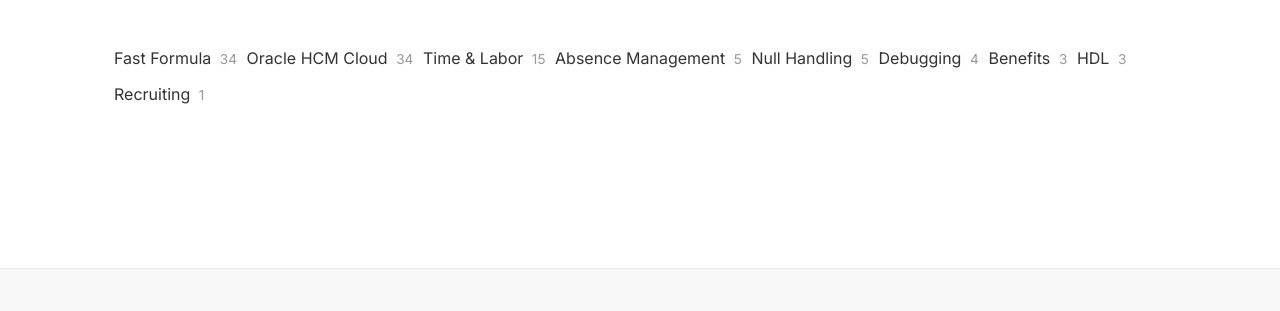
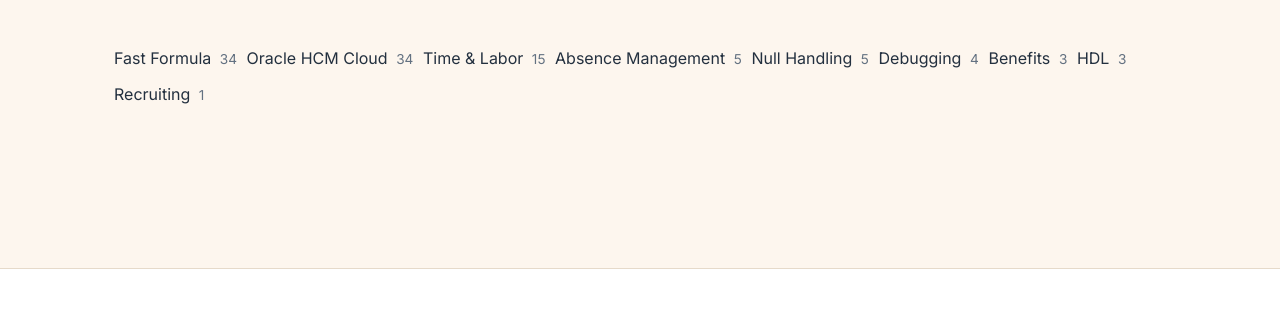
Before and after one commit to abhi18081992/abhishekmohantyhcmcloud, an Astro site: page /tags in a window 1280 px wide. Shown: the part 301-612 px from the top of the page. Built offline with nearby package versions, Linux system fonts and the light colour scheme; Astro itself is replaced by a stand-in of ours; some packages are replaced by stand-ins of ours.

Commit message:
Unify site theme with homepage palette

```diff
--- a/src/styles/global.css
+++ b/src/styles/global.css
@@ -7,30 +7,35 @@
 
 /* ── Variables ─────────────────────────────────────────────── */
 :root {
+  /* Palette derived from the AM logo, matching the homepage band.
+     navy #003060 · blue #184878 · orange #F07818 on cream #FDF6EE */
   --white:        #ffffff;
-  --bg:           #ffffff;
-  --bg-elevated:  #f8f8f8;
-  --bg-subtle:    #f4f4f4;
-  --border:       #e8e8e8;
-  --border-strong:#cccccc;
+  --bg:           #FDF6EE;
+  --bg-elevated:  #ffffff;
+  --bg-subtle:    #F7EFE4;
+  --border:       #E6DACA;
+  --border-strong:#D3C2AB;
 
-  --ink-strong:   #111111;
-  --ink:          #333333;
-  --ink-muted:    #666666;
-  --ink-faint:    #999999;
+  --ink-strong:   #003060;
+  --ink:          #23303F;
+  --ink-muted:    #56687E;
+  --ink-faint:    #637181;
 
-  --red:          #c0392b;
-  --red-dark:     #962d22;
-  --red-soft:     #fdecea;
-  --orange:       #e67e22;
-  --orange-dark:  #b86010;
-  --orange-soft:  #fff3e0;
+  /* --red is the site's accent hook (links, tags, rules). Now the logo orange. */
+  --red:          #B75107;
+  --red-dark:     #9A4708;
+  --red-soft:     #FDEDDD;
+  --orange:       #F07818;
+  --orange-dark:  #B75107;
+  --orange-soft:  #FFF1E3;
+
+  --blue:         #184878;
 
   --code-bg:      #1E1E1E;
   --code-border:  #2D2D30;
   --code-gutter:  #3E3E42;
-  --inline-code-bg:  #f0f0f0;
-  --inline-code-ink: #c0392b;
+  --inline-code-bg:  #F3EADF;
+  --inline-code-ink: #AE4800;
 
   --font:         'Inter', -apple-system, BlinkMacSystemFont, 'Segoe UI', sans-serif;
   --font-display: 'Inter', -apple-system, BlinkMacSystemFont, sans-serif;
@@ -69,7 +74,7 @@ a { color: inherit; text-decoration: none; }
   position: sticky;
   top: 0;
   z-index: 100;
-  background: rgba(255,255,255,0.95);
+  background: rgba(253,246,238,0.92);
   backdrop-filter: blur(12px);
   border-bottom: 1px solid var(--border);
 }
@@ -162,12 +167,12 @@ a { color: inherit; text-decoration: none; }
 }
 .hero-shape-1 {
   width: 360px; height: 360px;
-  background: radial-gradient(circle, #fff3e0, transparent);
+  background: radial-gradient(circle, var(--orange-soft), transparent);
   top: -80px; left: 10%;
 }
 .hero-shape-2 {
   width: 400px; height: 400px;
-  background: radial-gradient(circle, #fdecea, transparent);
+  background: radial-gradient(circle, var(--red-soft), transparent);
   bottom: -120px; right: 5%;
 }
 .hero-shape-3 {
@@ -267,7 +272,7 @@ a { color: inherit; text-decoration: none; }
   padding: 5px 14px;
   border: 1px solid var(--border);
   border-radius: 99px;
-  background: white;
+  background: var(--bg-elevated);
   transition: all .15s;
   cursor: pointer;
 }
@@ -388,9 +393,9 @@ a { color: inherit; text-decoration: none; }
   border-radius: 4px;
   letter-spacing: .02em;
 }
-.pill-red    { background: #fdecea; color: #c0392b; }
-.pill-orange { background: #fff3e0; color: #b86010; }
-.pill-navy   { background: #e8eef8; color: #2c4a8a; }
+.pill-red    { background: var(--red-soft); color: var(--red); }
+.pill-orange { background: var(--orange-soft); color: var(--orange-dark); }
+.pill-navy   { background: #E4ECF5; color: var(--blue); }
 .pill-purple { background: #f3e8ff; color: #7c3aed; }
 
 /* ── Post page layout ────────────────────────────────────────── */
```
